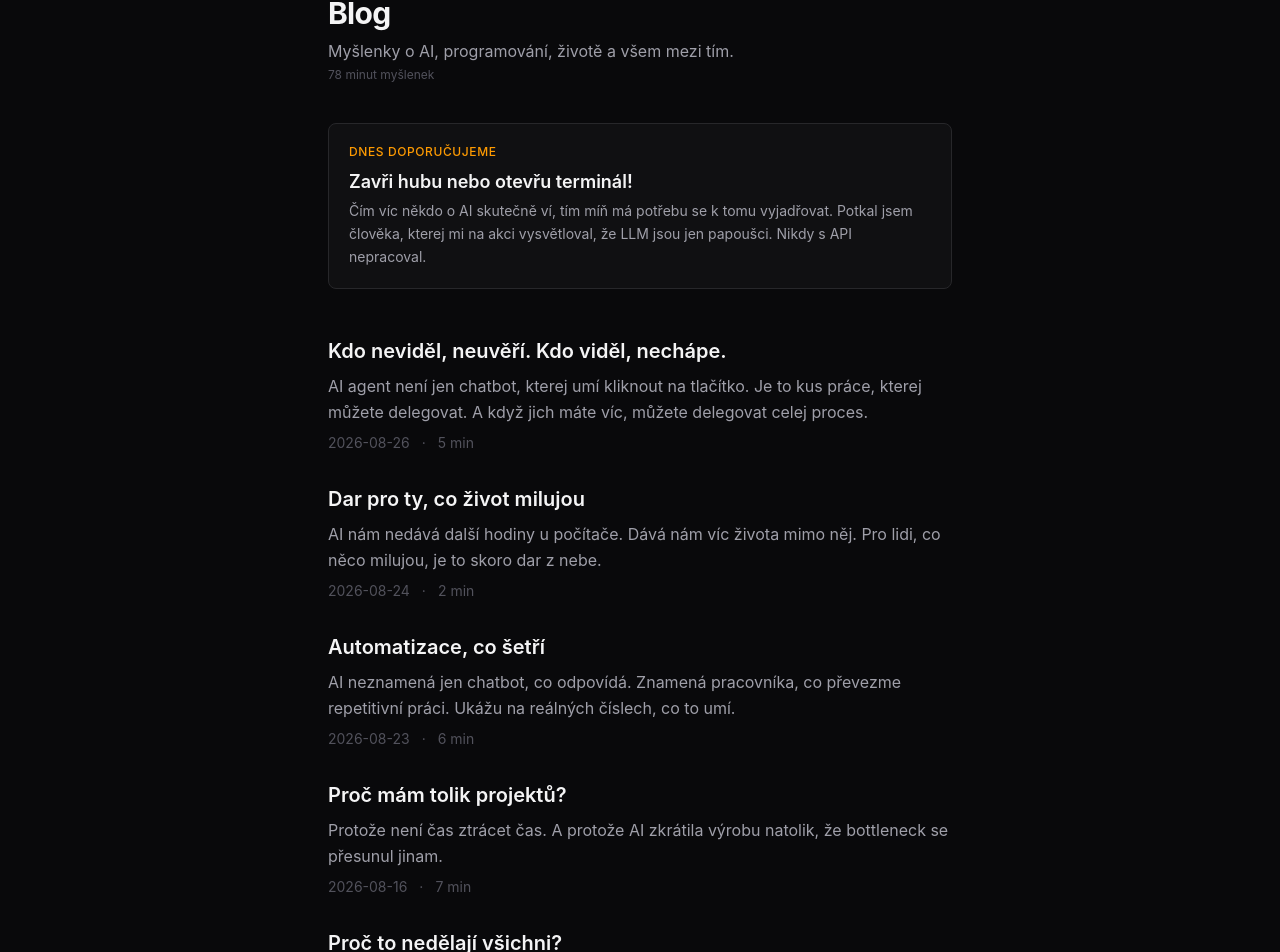
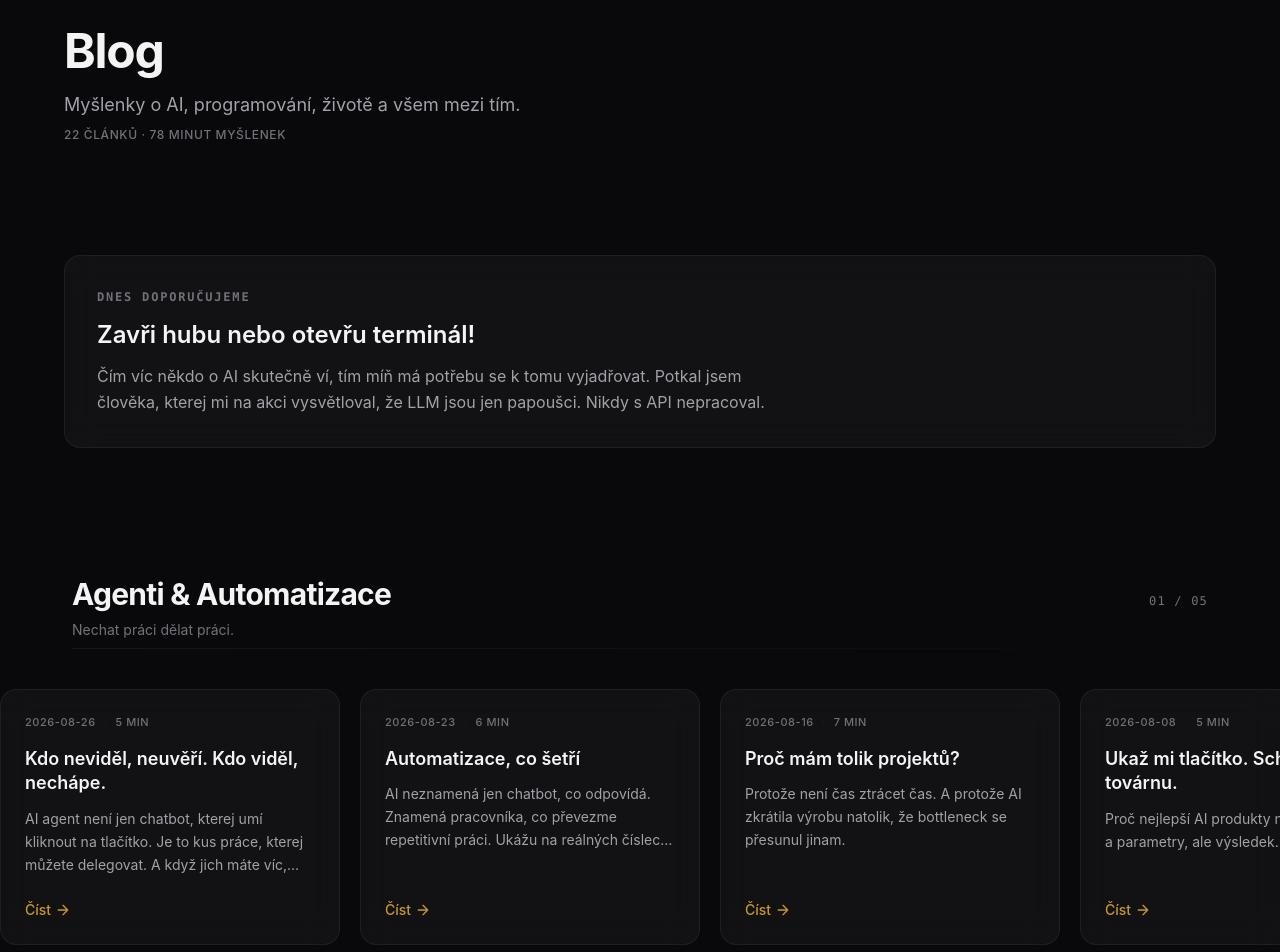
Before and after one commit to Peter-Pix/petrpiskacek.online, a Next.js app: page /blog in a window 1280 px wide. Shown: the part 157-1109 px from the top of the page. Built offline with nearby package versions, Linux system fonts and the light colour scheme; no server answers.

Commit message:
feat(blog): categorize posts into 5 horizontal-scroll sections (Apple style)

```diff
--- a/src/app/blog/page.tsx
+++ b/src/app/blog/page.tsx
@@ -1,6 +1,6 @@
 import { Metadata } from "next";
 import Link from "next/link";
-import { getAllPosts, type PostMeta } from "@/lib/posts";
+import { getAllPosts, getBlogSections, BLOG_CATEGORIES, type PostMeta } from "@/lib/posts";
 
 export const metadata: Metadata = {
   title: "Blog — Petr Piskacek",
@@ -22,6 +22,7 @@ export const metadata: Metadata = {
 
 const posts = getAllPosts();
 const totalMinutes = posts.reduce((sum, p) => sum + parseInt(p.readTime), 0);
+const sections = getBlogSections(posts);
 
 function getFeaturedPost(posts: PostMeta[]): PostMeta | null {
   const featured = posts.filter((p) => p.featured);
@@ -32,47 +33,118 @@ function getFeaturedPost(posts: PostMeta[]): PostMeta | null {
 
 const featuredPost = getFeaturedPost(posts);
 
+/** Jedna karta článku — horizontálně scrollovatelná, Apple glass styl. */
+function PostCard({ post }: { post: PostMeta }) {
+  return (
+    <Link
+      href={`/blog/${post.slug}`}
+      className="glass card-hover group flex w-[78vw] max-w-[340px] shrink-0 snap-start flex-col justify-between rounded-2xl p-6 max-sm:w-[82vw]"
+      aria-label={post.title}
+    >
+      <div>
+        <div className="flex items-center gap-2 text-[11px] font-medium uppercase tracking-wider text-[var(--text-muted)]">
+          <time dateTime={post.date}>{post.date}</time>
+          <span className="text-[var(--border)]">·</span>
+          <span>{post.readTime}</span>
+        </div>
+        <h3 className="mt-4 text-lg font-semibold leading-snug text-[var(--text)] transition-colors duration-300 group-hover:text-[var(--gold)]">
+          {post.title}
+        </h3>
+        <p className="mt-3 line-clamp-3 text-sm leading-relaxed text-[var(--text-secondary)]">
+          {post.description}
+        </p>
+      </div>
+      <div className="mt-6 flex items-center gap-1 text-sm font-medium text-[var(--gold)]">
+        Číst
+        <svg className="h-4 w-4 transition-transform duration-300 group-hover:translate-x-1" viewBox="0 0 24 24" fill="none" stroke="currentColor" strokeWidth="2" strokeLinecap="round" strokeLinejoin="round">
+          <path d="M5 12h14M12 5l7 7-7 7" />
+        </svg>
+      </div>
+    </Link>
+  );
+}
+
+/** Horizontálně scrollovatelný pás karet. */
+function CardRail({ posts }: { posts: PostMeta[] }) {
+  return (
+    <div className="mt-10 -mx-6 overflow-x-auto px-6 pb-6 scrollbar-thin sm:-mx-8 sm:px-8">
+      <div className="flex snap-x snap-mandatory gap-5">
+        {posts.map((post) => (
+          <PostCard key={post.slug} post={post} />
+        ))}
+        {/* Spacer na konci, aby poslední karta nelepila k okraji */}
+        <div className="w-1 shrink-0" aria-hidden="true" />
+      </div>
+    </div>
+  );
+}
+
 export default function BlogPage() {
   return (
-    <main className="min-h-screen bg-zinc-950 text-zinc-100">
-      <div className="mx-auto max-w-2xl px-6 py-24">
-        <Link href="/" className="text-sm text-zinc-500 hover:text-zinc-300 transition-colors">
+    <main className="min-h-screen bg-[var(--bg)] text-[var(--text)]">
+      {/* Header */}
+      <header className="pt-24 pb-20 sm:pt-32 sm:pb-28">
+        <div className="container-apple px-6">
+          <Link href="/" className="link-apple text-sm text-[var(--text-muted)]">
             ← zpět
           </Link>
-        <h1 className="mt-8 text-3xl font-bold tracking-tight">Blog</h1>
-        <p className="mt-2 text-zinc-400">Myšlenky o AI, programování, životě a všem mezi tím.</p>
-        <p className="mt-1 text-xs text-zinc-600">{totalMinutes} minut myšlenek</p>
+          <h1 className="mt-8 text-4xl font-bold tracking-tight sm:text-5xl">Blog</h1>
+          <p className="mt-4 max-w-xl text-lg text-[var(--text-secondary)]">
+            Myšlenky o AI, programování, životě a všem mezi tím.
+          </p>
+          <p className="mt-2 text-xs font-medium uppercase tracking-wider text-[var(--text-muted)]">
+            {posts.length} článků · {totalMinutes} minut myšlenek
+          </p>
+        </div>
+      </header>
 
+      {/* Featured */}
       {featuredPost && (
-          <section className="mt-10 rounded-lg border border-zinc-800 bg-zinc-900/50 p-5">
-            <p className="text-xs font-medium uppercase tracking-wider text-amber-500">Dnes doporučujeme</p>
-            <Link href={`/blog/${featuredPost.slug}`} className="group mt-2 block">
-              <h2 className="text-lg font-semibold group-hover:text-amber-500 transition-colors">
+        <section className="container-apple px-6">
+          <Link
+            href={`/blog/${featuredPost.slug}`}
+            className="glass card-hover group block rounded-2xl border-l-2 border-l-[var(--gold)] p-6 sm:p-8"
+          >
+            <p className="eyebrow text-[var(--gold)]">Dnes doporučujeme</p>
+            <h2 className="mt-3 text-xl font-semibold leading-snug group-hover:text-[var(--gold)] transition-colors sm:text-2xl">
               {featuredPost.title}
             </h2>
-              <p className="mt-1 text-sm text-zinc-400 leading-relaxed">{featuredPost.description}</p>
+            <p className="mt-3 max-w-2xl text-[var(--text-secondary)] leading-relaxed">{featuredPost.description}</p>
           </Link>
         </section>
       )}
 
-        <div className="mt-12 space-y-8">
-          {posts.map((post) => (
-            <article key={post.slug}>
-              <Link href={`/blog/${post.slug}`} className="group block">
-                <h2 className="text-xl font-semibold group-hover:text-amber-500 transition-colors">
-                  {post.title}
-                </h2>
-                <p className="mt-2 text-zinc-400 leading-relaxed">{post.description}</p>
-                <div className="mt-2 flex items-center gap-3 text-sm text-zinc-600">
-                  <time dateTime={post.date}>{post.date}</time>
-                  <span>·</span>
-                  <span>{post.readTime}</span>
+      {/* Category sections — velké rozestupy, horizontální scroll */}
+      <div className="mt-24 sm:mt-32">
+        {sections.map((section, i) => (
+          <section
+            key={section.category.id}
+            className={i !== 0 ? "mt-28 sm:mt-40" : ""}
+          >
+            <div className="container-apple px-6 sm:px-8">
+              <div className="flex items-baseline justify-between gap-4">
+                <div>
+                  <h2 className="text-2xl font-bold tracking-tight sm:text-3xl">{section.category.label}</h2>
+                  <p className="mt-2 text-sm text-[var(--text-muted)]">{section.category.tagline}</p>
                 </div>
-              </Link>
-            </article>
+                <span className="hidden font-mono text-xs uppercase tracking-widest text-[var(--text-muted)] sm:block">
+                  {String(i + 1).padStart(2, "0")} / {String(sections.length).padStart(2, "0")}
+                </span>
+              </div>
+              <div className="mt-2 h-px bg-gradient-to-r from-[var(--border)] to-transparent" />
+            </div>
+            <CardRail posts={section.posts} />
+          </section>
         ))}
       </div>
+
+      <footer className="mt-32 pb-16">
+        <div className="container-apple px-6">
+          <p className="font-mono text-xs uppercase tracking-widest text-[var(--text-muted)]">
+            Petr Piskáček · petrpiskacek.online
+          </p>
         </div>
+      </footer>
     </main>
   );
 }
--- a/src/lib/posts.ts
+++ b/src/lib/posts.ts
@@ -8,6 +8,7 @@ export interface PostMeta {
   description: string;
   readTime: string;
   featured?: boolean;
+  category?: string;
 }
 
 export interface PostData extends PostMeta {
@@ -15,7 +16,96 @@ export interface PostData extends PostMeta {
   nextPost?: string;
 }
 
+export interface BlogCategory {
+  id: string;
+  label: string;
+  tagline: string;
+}
+
 const POSTS_DIR = path.join(process.cwd(), "src/app/blog/posts");
+
+/**
+ * Kategorie blogu — pořadí v poli = pořadí na stránce.
+ * Každá kategorie má label (nadpis) a tagline (krátký podtitul).
+ */
+export const BLOG_CATEGORIES: BlogCategory[] = [
+  {
+    id: "agenti-automatizace",
+    label: "Agenti & Automatizace",
+    tagline: "Nechat práci dělat práci.",
+  },
+  {
+    id: "mluveni-s-ai",
+    label: "Jak mluvit s AI",
+    tagline: "Prompt je dialog, ne příkaz.",
+  },
+  {
+    id: "mysleni",
+    label: "Přemýšlení & Mindset",
+    tagline: "Nástroj je v hlavě, ne v ruce.",
+  },
+  {
+    id: "technologie-spolecnost",
+    label: "Technologie & Společnost",
+    tagline: "Co AI dělá s námi, ne jen pro nás.",
+  },
+  {
+    id: "zivot-tvorba",
+    label: "Život & Tvorba",
+    tagline: "Proč tvořit, když žijeme.",
+  },
+];
+
+/**
+ * Mapování slug → kategorie.
+ * Každý článek patří přesně do jedné kategorie (vícenásobné by rozbilo přehlednost).
+ */
+const SLUG_TO_CATEGORY: Record<string, string> = {
+  // Agenti & Automatizace
+  "kdo-nevidel-neuveri": "agenti-automatizace",
+  "automatizace-co-setri": "agenti-automatizace",
+  "proc-mam-tolik-projektu": "agenti-automatizace",
+  "ukaz-mi-tlacitko-schovej-tovarnu": "agenti-automatizace",
+  "labuti-jezero": "agenti-automatizace",
+
+  // Jak mluvit s AI
+  "mluvime-s-kladivem": "mluveni-s-ai",
+  "nenadavam-protoze-me-to-bavi": "mluveni-s-ai",
+  "parak-kterej-nezavidi": "mluveni-s-ai",
+  "ai-je-trochu-jako-sexy-holka": "mluveni-s-ai",
+
+  // Přemýšlení & Mindset
+  "obcas-je-dobry-mit-spatnej-napad": "mysleni",
+  "vyjimecni-obycejnaci": "mysleni",
+  "rozkosne-nedokonalosti": "mysleni",
+  "bojime-se-toho-co-nechapeme": "mysleni",
+
+  // Technologie & Společnost
+  "ai-neni-prirozena": "technologie-spolecnost",
+  "proc-nas-to-stve": "technologie-spolecnost",
+  "gemma-je-zdarma": "technologie-spolecnost",
+  "sny-jsou-kod": "technologie-spolecnost",
+  "prekvapeny-lektor": "technologie-spolecnost",
+  "zavri-hubu-nebo-otevru-terminal": "technologie-spolecnost",
+
+  // Život & Tvorba
+  "dar-pro-ty-co-zivot-milujou": "zivot-tvorba",
+  "legendario": "zivot-tvorba",
+  "proc-to-nedelaji-vsichni": "zivot-tvorba",
+};
+
+export function getCategoryForSlug(slug: string): BlogCategory | undefined {
+  const catId = SLUG_TO_CATEGORY[slug];
+  return BLOG_CATEGORIES.find((c) => c.id === catId);
+}
+
+/** Vrátí kategorie s přiřazenými posty (jen ty, které mají aspoň 1 článek). */
+export function getBlogSections(posts: PostMeta[]): Array<{ category: BlogCategory; posts: PostMeta[] }> {
+  return BLOG_CATEGORIES.map((category) => ({
+    category,
+    posts: posts.filter((p) => getCategoryForSlug(p.slug)?.id === category.id),
+  })).filter((s) => s.posts.length > 0);
+}
 
 /**
  * Parsuje YAML-like frontmatter z MDX souboru.
@@ -66,6 +156,7 @@ export function getAllPosts(): PostMeta[] {
     .map((slug) => {
       const raw = fs.readFileSync(path.join(POSTS_DIR, `${slug}.mdx`), "utf-8");
       const fm = parseFrontmatter(raw);
+      const category = getCategoryForSlug(slug);
       return {
         slug,
         title: fm.title || slug,
@@ -73,6 +164,7 @@ export function getAllPosts(): PostMeta[] {
         description: fm.description || "",
         readTime: fm.readTime || calcReadTime(raw),
         featured: fm.featured === "true",
+        category: category?.id,
       } satisfies PostMeta;
     })
     .sort((a, b) => b.date.localeCompare(a.date));
```
Lines whose indentation alone changed are shown as unchanged.
